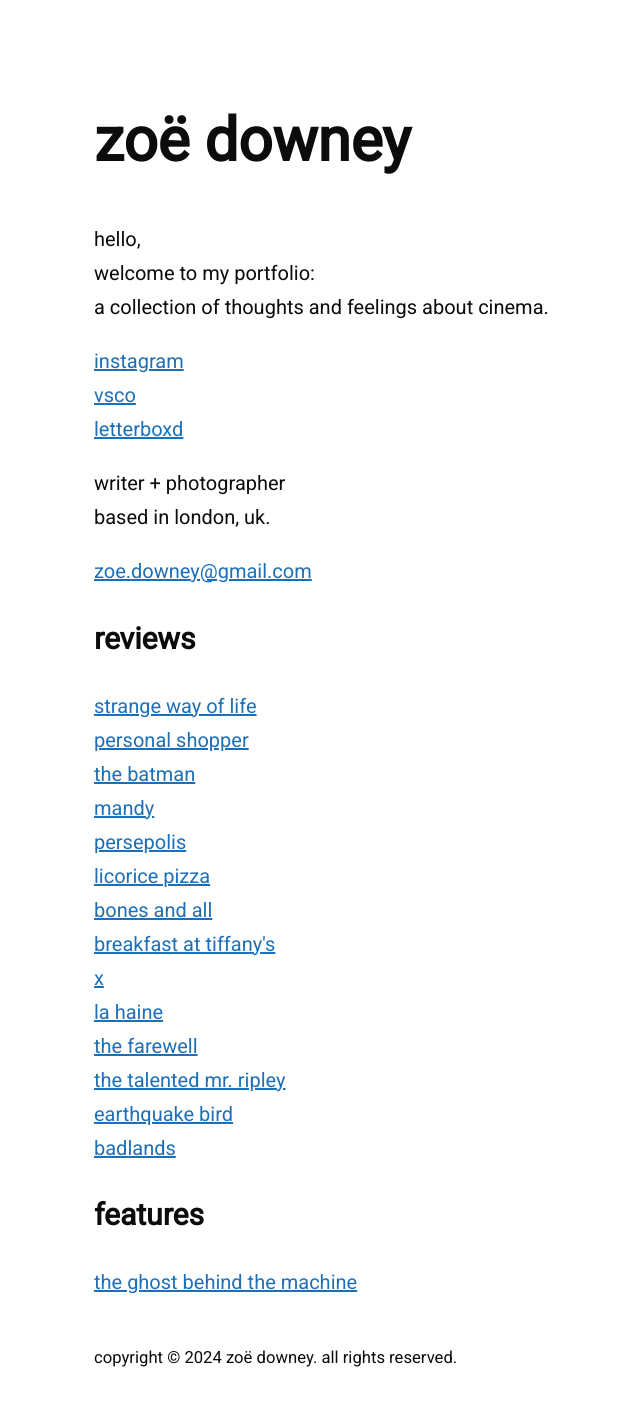
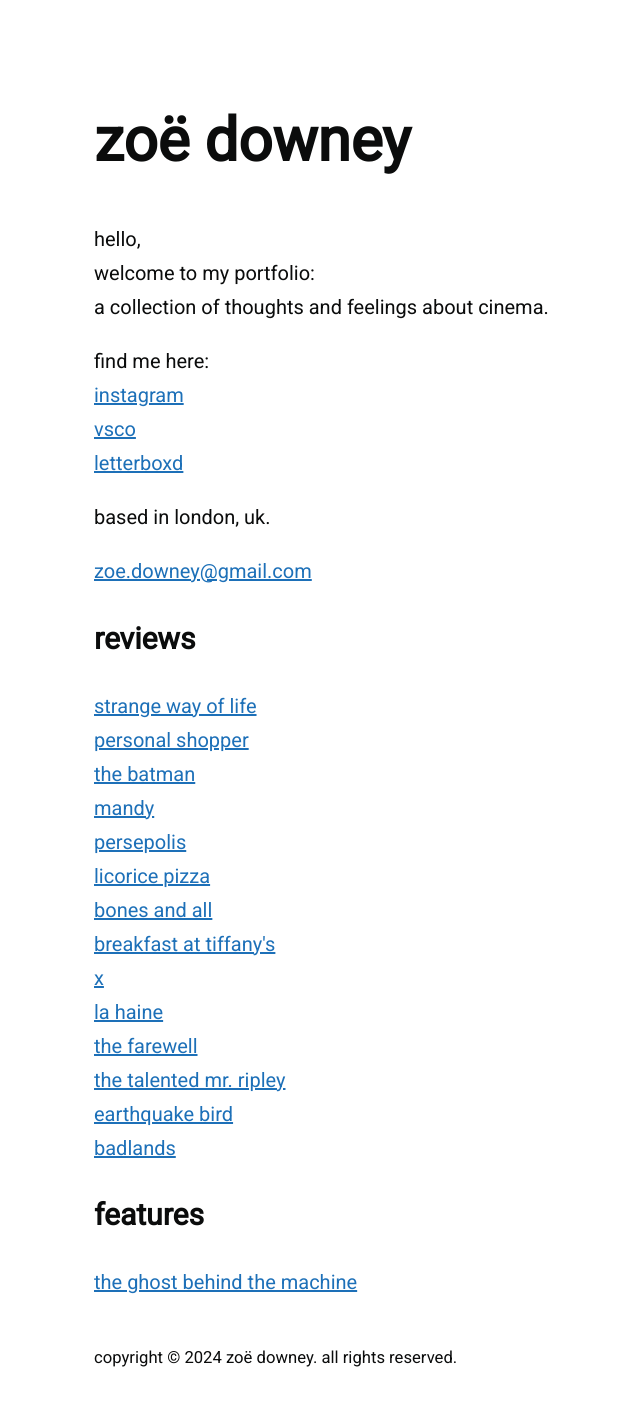
Before and after one commit to zoeurl/zoedowney.github.io, a Jekyll site: the page built from index.html, in a window 1280 px wide. Shown: the whole page, without its empty margins (146-786 px from the left). Built offline with Jekyll 4.4.1, drawn with Linux system fonts in a browser that asks for light colours.

Commit message:
Update index.html

```diff
--- a/index.html
+++ b/index.html
@@ -8,12 +8,12 @@ hello,
 <br>welcome to my portfolio:
 <br>a collection of thoughts and feelings about cinema.
 </p>
-<a href="https://www.instagram.com/zoeurl/">instagram</a>
+find me here:
+<br><a href="https://www.instagram.com/zoeurl/">instagram</a>
 <br><a href="https://vsco.co/zoeurl/gallery">vsco</a>
 <br><a href="https://letterboxd.com/zoedowney/">letterboxd</a>
 </p>
-writer + photographer
-<br>based in london, uk.
+based in london, uk.
 </p>
 <a href="mailto:{{site.email}}">zoe.downey@gmail.com</a>
 
```
